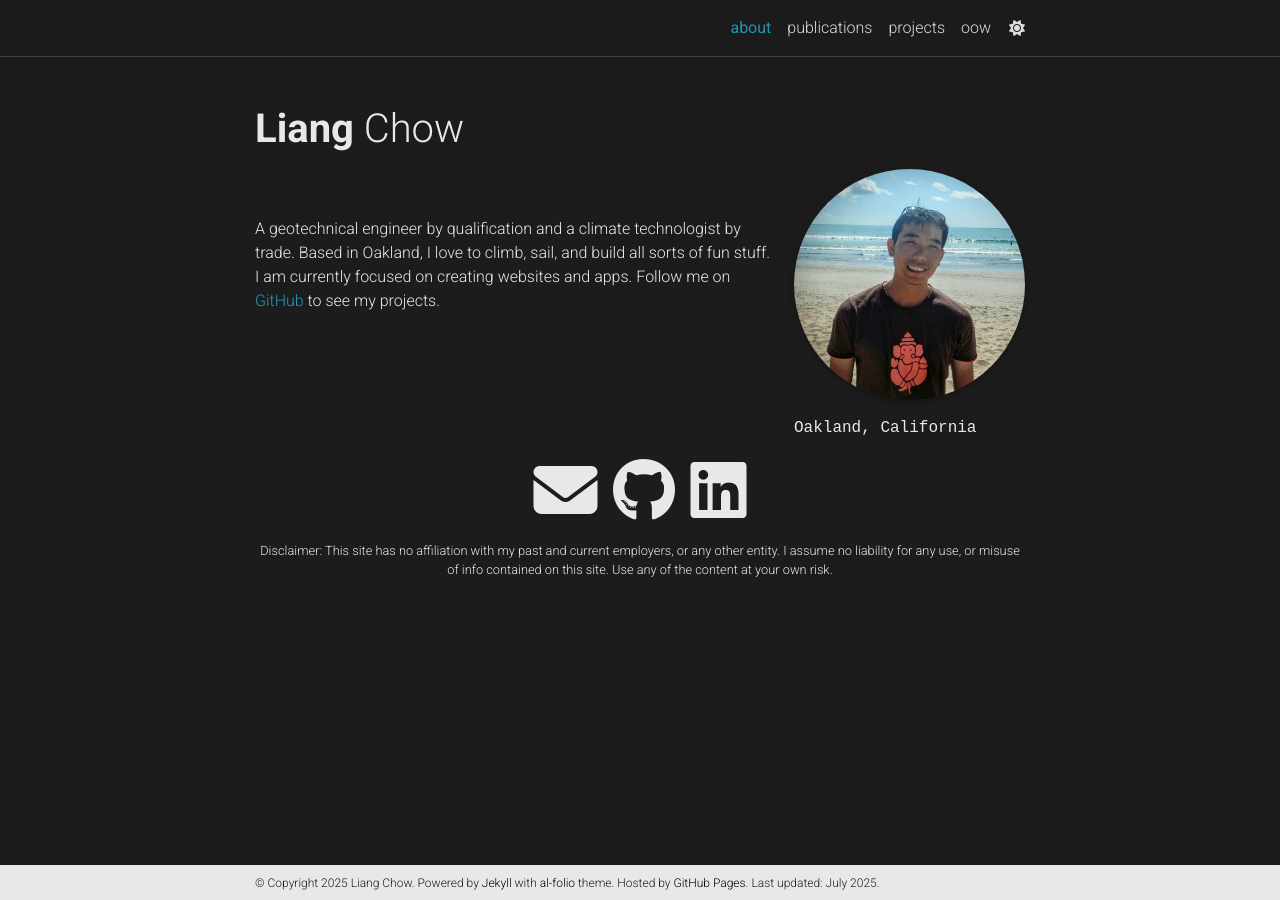
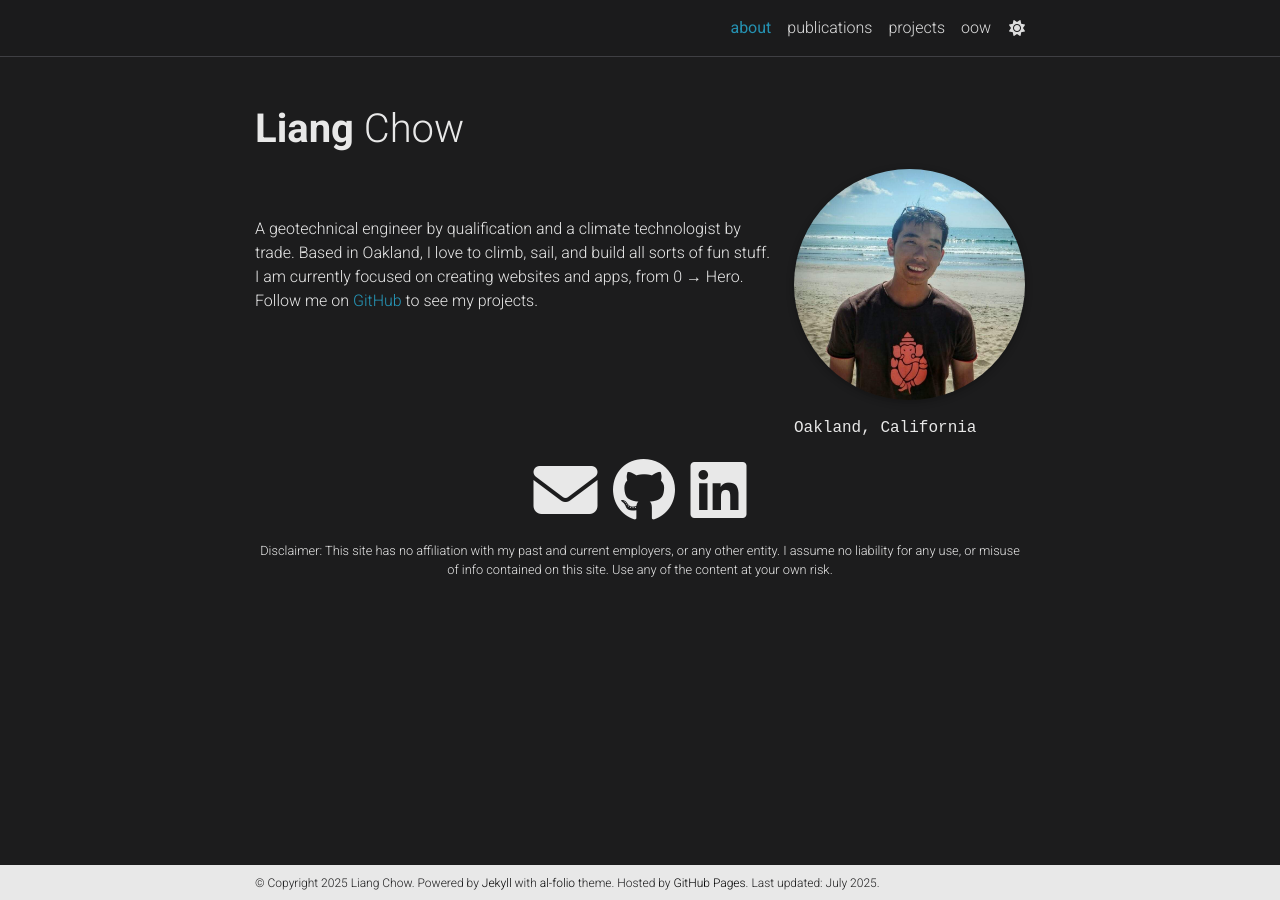
Before and after one commit to liangchow/liangchow.github.io, a Jekyll site: the page built from _pages/about.md, in a window 1280 px wide. Built offline with Jekyll 4.4.1, drawn with Linux system fonts in a browser that asks for light colours; comment, search, counter and statistics services are not loaded; a style sheet for code colours, icons or effects is not loaded.

Commit message:
Update about.md
0 -> Hero

```diff
--- a/_pages/about.md
+++ b/_pages/about.md
@@ -22,4 +22,4 @@
 \
 A geotechnical engineer by qualification and a climate technologist by trade.
 Based in Oakland, I love to climb, sail, and build all sorts of fun
-stuff. I am currently focused on creating websites and apps. Follow me on [GitHub](https://github.com/liangchow) to see my projects.
+stuff. I am currently focused on creating websites and apps, from 0 &rarr; Hero. Follow me on [GitHub](https://github.com/liangchow) to see my projects.
```
